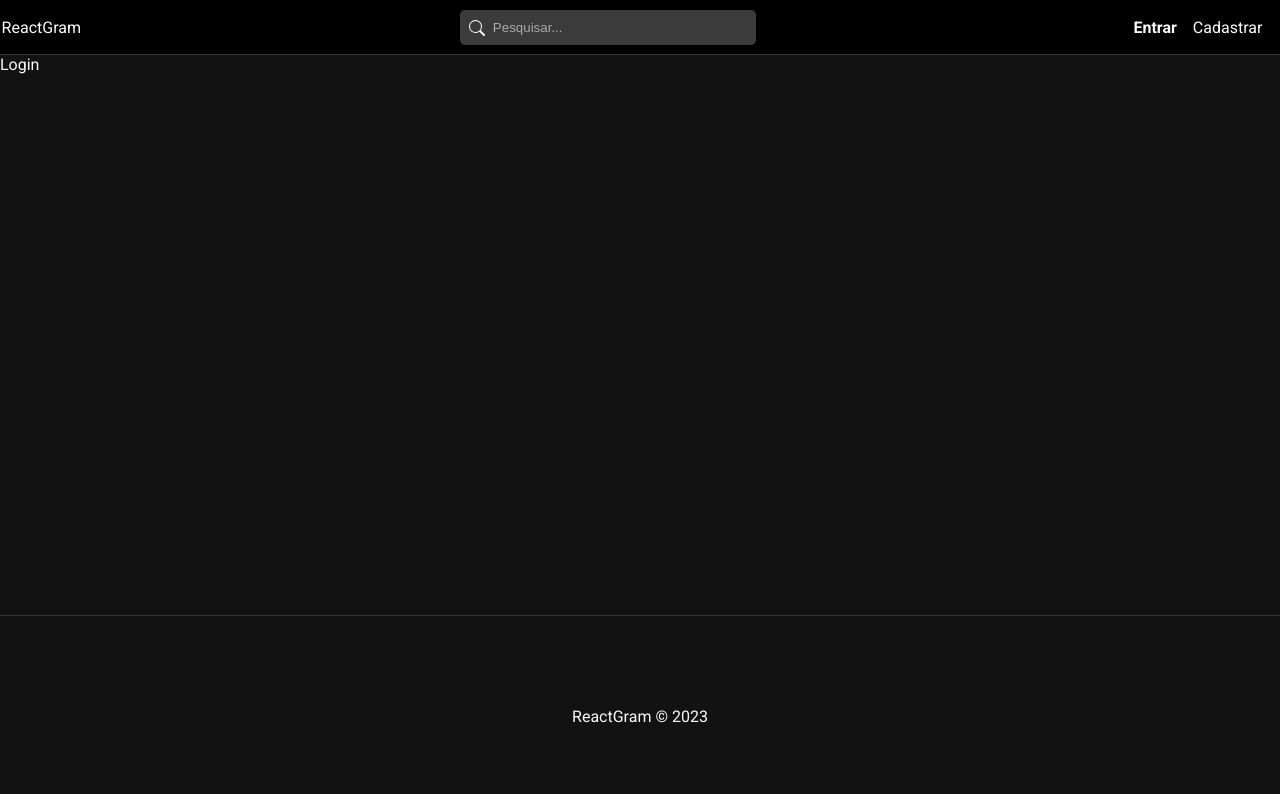
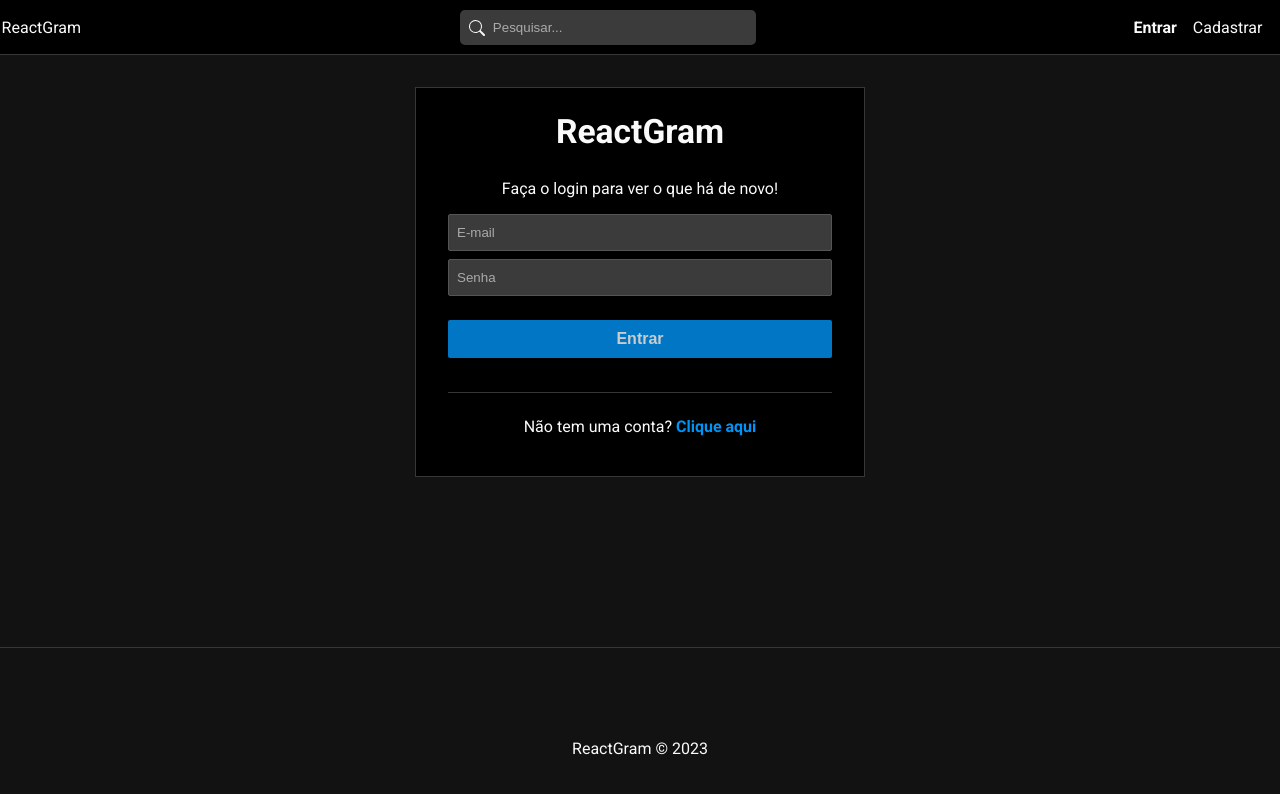
Before and after one commit to AllanC12/ReactGram, a React (Create React App) app: page /login in a window 1280 px wide. Shown: the top 794 px of the page. Built offline with nearby package versions, Linux system fonts and the light colour scheme.

Commit message:
adição de pagina de login e iniciando integração com redux

```diff
--- a/src/pages/auth/Login.js
+++ b/src/pages/auth/Login.js
@@ -1,9 +1,47 @@
-import "./auth.css"
+import "./auth.css";
+
+//components
+import { Link } from "react-router-dom";
+import Message from "../../components/Message";
+
+//hooks
+import { useState, useEffect } from "react";
+import { useSelector, useDispatch } from "react-redux";
+
+//redux
 
 const Login = () => {
+  const [email, setEmail] = useState("");
+  const [password, setPassword] = useState("");
+
+  const handleSubmit = (e) => {
+    e.preventDefault();
+  };
+
   return (
-    <div>Login</div>
-  )
-}
+    <div id="login">
+      <h2>ReactGram</h2>
+      <p>Faça o login para ver o que há de novo!</p>
+      <form onSubmit={handleSubmit}>
+        <input
+          type="text"
+          placeholder="E-mail"
+          onChange={(e) => setEmail(e.target.value)}
+          value={email || ""}
+        />
+        <input
+          type="password"
+          placeholder="Senha"
+          onChange={(e) => setPassword(e.target.value)}
+          value={password || ""}
+        />
+        <input type="submit" value="Entrar" />
+      </form>
+      <p>
+        Não tem uma conta? <Link to="/register">Clique aqui</Link>
+      </p>
+    </div>
+  );
+};
 
-export default Login
+export default Login;
--- a/src/services/authService.js
+++ b/src/services/authService.js
@@ -19,13 +19,32 @@ const register = async (data) => {
   }
 };
 
+//logout an user
 const logout = () => {
-  localStorage.removeItem("user")
-}
+  localStorage.removeItem("user");
+};
+
+//Sign in an user
+const login = async (data) => {
+  const config = requestConfig("POST", data);
+
+  try {
+    const res = await fetch(api + "users/login", config)
+                     .then((res) => res.json())
+                     .catch((err) => err);
+    if(res){
+      localStorage.setItem("user",JSON.stringify(res))
+    }
+    return res;
+  } catch (error) {
+    console.log(error);
+  }
+};
 
 const authService = {
   register,
-  logout
+  logout,
+  login,
 };
 
 export default authService;
--- a/src/slices/authSlice.js
+++ b/src/slices/authSlice.js
@@ -25,6 +25,16 @@ export const register = createAsyncThunk(
 
 export const logout = createAsyncThunk("auth/logout", async()=> {
   await authService.logout()
+})
+
+export const login = createAsyncThunk("auth/login", async(user,thunkAPI) => {
+   const data = authService.login(user)
+
+   if(data.errors){
+    return thunkAPI.rejectWithValue(data.errors[0])
+   }
+
+   return data
 })
 
 export const authSlice = createSlice({
@@ -58,6 +68,17 @@ export const authSlice = createSlice({
         state.success = true;
         state.error = false;
         state.user = null;
+      }).addCase(login.fulfilled, (state,action) => {
+        state.success = true;
+        state.error = false;
+        state.loading = false;
+        state.user = action.payload
+      }).addCase(login.pending,(state) => {
+        state.loading = true;
+        state.error = false;
+      }).addCase(login.rejected,(state,action) => {
+        state.loading = false;
+        state.error = action.payload;
       });
   },
 });
```
